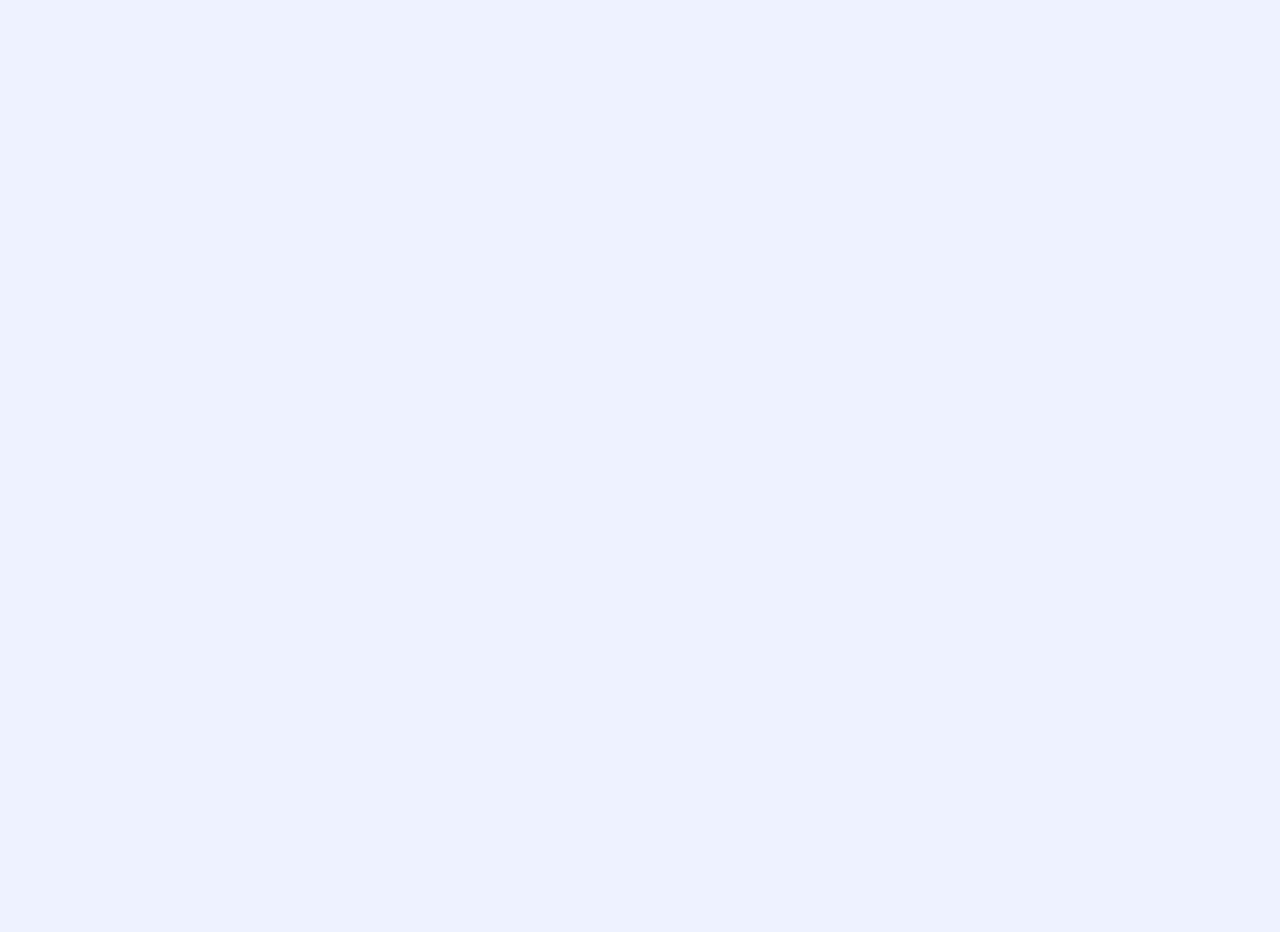
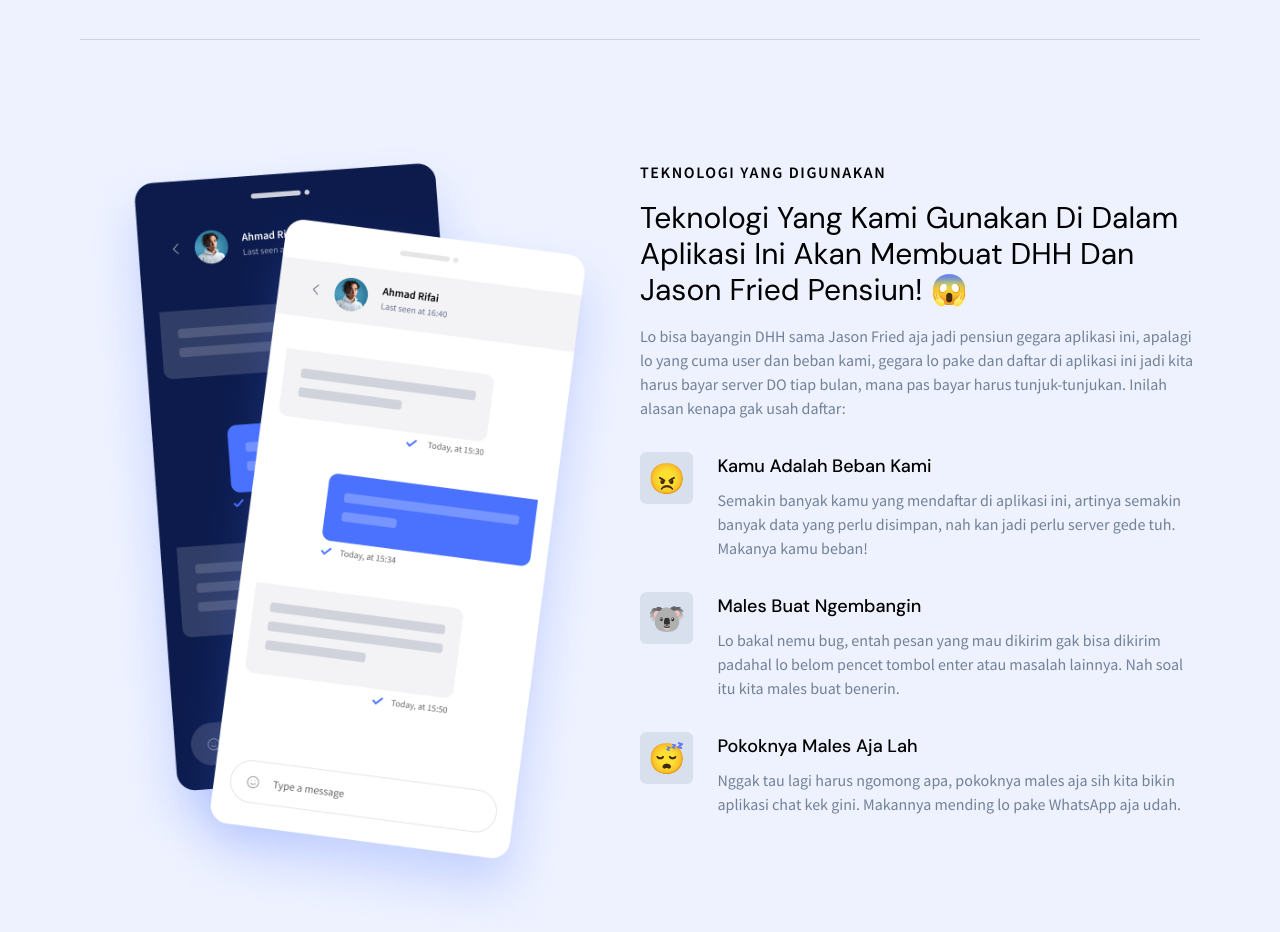
Before and after one commit to ridhoadtyaa/CoChat, a Next.js app: page / in a window 1280 px wide. Shown: the part 1420-2352 px from the top of the page. Before the commit the page ends 1427 px from the top, so only its background shows below. Built offline with nearby package versions, Linux system fonts and the light colour scheme.

Commit message:
feat: add section technology

```diff
--- a/components/Feature/index.js
+++ b/components/Feature/index.js
@@ -2,7 +2,7 @@ import FeatureCardList from './FeatureCardList';
 
 const Feature = () => {
   return (
-    <section className="py-20">
+    <section className="py-24" id="fitur">
       <div className="container mx-auto">
         <div className="text-center">
           <h2 className="text-2xl md:text-3xl">Kenapa Harus Pakai CoChat?</h2>
--- /dev/null
+++ b/components/Technology/TechList.js
@@ -0,0 +1,45 @@
+const techList = [
+  {
+    id: 1,
+    emoji: '😠',
+    title: 'Kamu Adalah Beban Kami',
+    description:
+      'Semakin banyak kamu yang mendaftar di aplikasi ini, artinya semakin banyak data yang perlu disimpan, nah kan jadi perlu server gede tuh. Makanya kamu beban!',
+  },
+  {
+    id: 2,
+    emoji: '🐨',
+    title: 'Males Buat Ngembangin',
+    description:
+      'Lo bakal nemu bug, entah pesan yang mau dikirim gak bisa dikirim padahal lo belom pencet tombol enter atau masalah lainnya. Nah soal itu kita males buat benerin.',
+  },
+  {
+    id: 3,
+    emoji: '😴',
+    title: 'Pokoknya Males Aja Lah',
+    description:
+      'Nggak tau lagi harus ngomong apa, pokoknya males aja sih kita bikin aplikasi chat kek gini. Makannya mending lo pake WhatsApp aja udah.',
+  },
+];
+
+const TechList = () => (
+  <div className="mt-8 space-y-8">
+    {techList.map((tech) => (
+      <div className="flex items-start space-x-6" key={tech.id}>
+        <div className="p-2 rounded-md bg-slate-300/60 text-3xl">
+          {tech.emoji}
+        </div>
+        <div>
+          <div className="font-['DM_Sans'] lg:text-lg font-medium">
+            {tech.title}
+          </div>
+          <p className="text-sm lg:text-base text-slate-500/90 mt-2">
+            {tech.description}
+          </p>
+        </div>
+      </div>
+    ))}
+  </div>
+);
+
+export default TechList;
--- /dev/null
+++ b/components/Technology/index.js
@@ -0,0 +1,41 @@
+import Image from 'next/image';
+import TechList from './TechList';
+
+const Technology = () => {
+  return (
+    <section id="teknologi">
+      <div className="container mx-auto">
+        <div className="md:flex py-24 border-slate-300 border-t">
+          <div className="md:w-6/12">
+            <Image
+              src="/img/two-phone.png"
+              width="615"
+              height="884"
+              alt="Two phone"
+            />
+          </div>
+          <div className="mt-6 md:w-6/12">
+            <div className="font-semibold text-sm lg:text-base tracking-widest">
+              TEKNOLOGI YANG DIGUNAKAN
+            </div>
+            <h2 className="text-2xl md:text-3xl mt-4">
+              Teknologi Yang Kami Gunakan Di Dalam Aplikasi Ini Akan Membuat DHH
+              Dan Jason Fried Pensiun! 😱
+            </h2>
+            <p className="text-sm lg:text-base text-slate-500/90 mt-4">
+              Lo bisa bayangin DHH sama Jason Fried aja jadi pensiun gegara
+              aplikasi ini, apalagi lo yang cuma user dan beban kami, gegara lo
+              pake dan daftar di aplikasi ini jadi kita harus bayar server DO
+              tiap bulan, mana pas bayar harus tunjuk-tunjukan. Inilah alasan
+              kenapa gak usah daftar:
+            </p>
+
+            <TechList />
+          </div>
+        </div>
+      </div>
+    </section>
+  );
+};
+
+export default Technology;
--- a/pages/index.js
+++ b/pages/index.js
@@ -1,6 +1,7 @@
 import Hero from '../components/Hero';
 import Feature from '../components/Feature';
 import Navbar from '../components/Navbar';
+import Technology from '../components/Technology';
 
 export default function Home() {
   return (
@@ -8,6 +9,7 @@ export default function Home() {
       <Navbar />
       <Hero />
       <Feature />
+      <Technology />
     </>
   );
 }
--- a/tailwind.config.js
+++ b/tailwind.config.js
@@ -1,5 +1,8 @@
 module.exports = {
-	content: ['./pages/**/*.{js,ts,jsx,tsx}', './components/**/*.{js,ts,jsx,tsx}'],
+  content: [
+    './pages/**/*.{js,ts,jsx,tsx}',
+    './components/**/*.{js,ts,jsx,tsx}',
+  ],
   theme: {
     container: {
       padding: {
```
Also changed, not shown: public/img/two-phone.png (added). Lines whose indentation alone changed are shown as unchanged.
